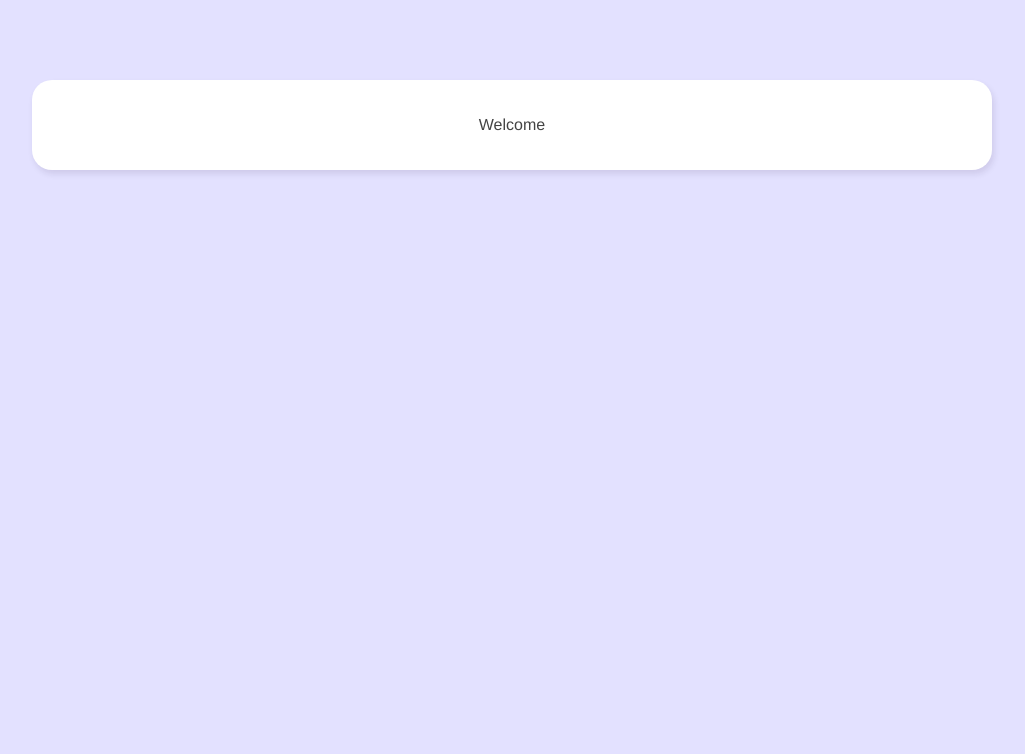
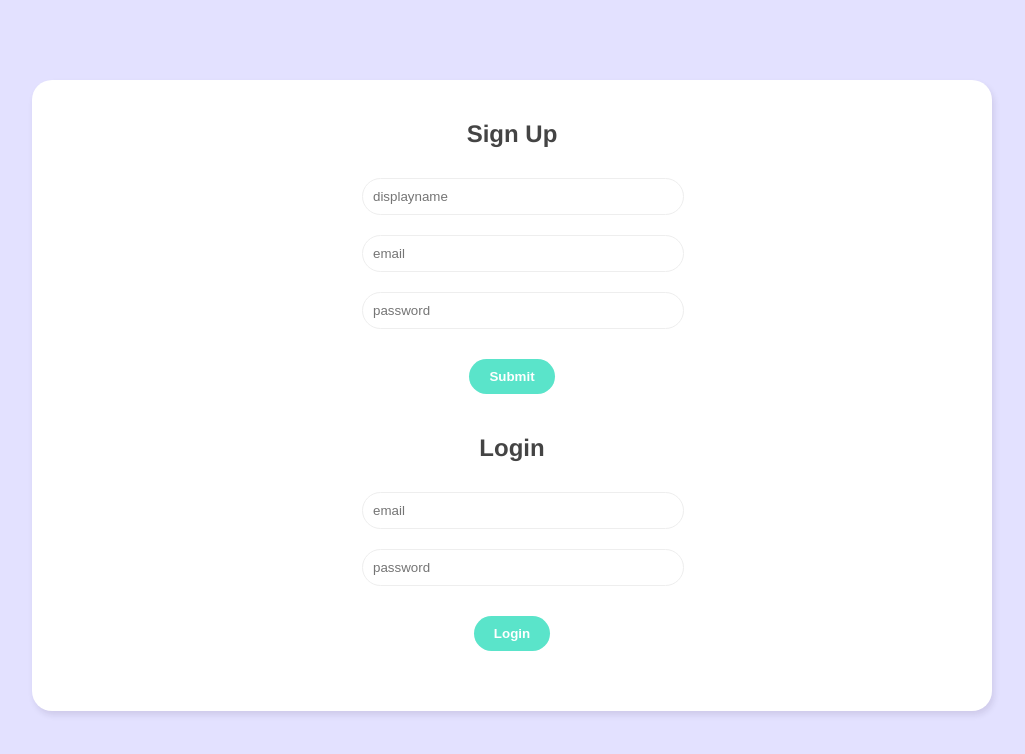
Before and after one commit to yeyintthu01/Live-Chat-App, a Vue app: page / in a window 1280 px wide. Shown: the top 754 px of the page, without its empty margins (128-1153 px from the left). Built offline with nearby package versions, Linux system fonts and the light colour scheme.

Commit message:
make sign and login form design

```diff
--- /dev/null
+++ b/src/components/Login.vue
@@ -0,0 +1,27 @@
+<template>
+    <h2>Login</h2>
+    <form @submit.prevent="login">
+        <input type="email" placeholder="email" v-model="email">
+        <input type="password" placeholder="password" v-model="password">
+        <button>Login</button>
+    </form>
+</template>
+
+<script>
+import { ref } from 'vue'
+export default {
+    setup(){
+        let email=ref("")
+        let password=ref("")
+
+        let login=()=>{
+            console.log(email.value,password.value)
+        }
+        return {email,password,login}
+    }
+}
+</script>
+
+<style>
+
+</style>
--- /dev/null
+++ b/src/components/SignUp.vue
@@ -0,0 +1,29 @@
+<template>
+    <h2>Sign Up</h2>
+    <form @submit.prevent="signUp">
+        <input type="text" placeholder="displayname" v-model="displayName">
+        <input type="email" placeholder="email" v-model="email">
+        <input type="password" placeholder="password" v-model="password">
+        <button>Submit</button>
+    </form>
+</template>
+
+<script>
+import { ref } from 'vue'
+export default {
+    setup(){
+        let displayName=ref("")
+        let email=ref("")
+        let password=ref("")
+
+        let signUp=()=>{
+            console.log(displayName.value,email.value,password.value)
+        }
+        return {displayName,email,password,signUp}
+    }
+}
+</script>
+
+<style>
+
+</style>
--- a/src/views/Welcome.vue
+++ b/src/views/Welcome.vue
@@ -1,11 +1,16 @@
 <template>
     <div class="welcome container">
-        <p>Welcome</p>
+        <SignUp></SignUp>
+        <Login></Login>
     </div>
 </template>
 
 <script>
+import Login from '../components/Login'
+import SignUp from '../components/SignUp'
 export default {
+  components: {
+    Login, SignUp },
 
 }
 </script>
@@ -15,4 +20,25 @@ export default {
         text-align: center;
         padding: 20px 0;
     }
+    .welcome form {
+    width: 300px;
+    margin: 20px auto;
+  }
+  .welcome input {
+    width: 100%;
+    padding: 10px;
+    border-radius: 20px;
+    border: 1px solid #eee;
+    outline: none;
+    color: #999;
+    margin: 10px auto;
+  }
+  .welcome span{
+    font-weight: bold;
+    text-decoration: underline;
+    cursor: pointer;
+  }
+  .welcome button {
+    margin: 20px auto;
+  }
 </style>
```
